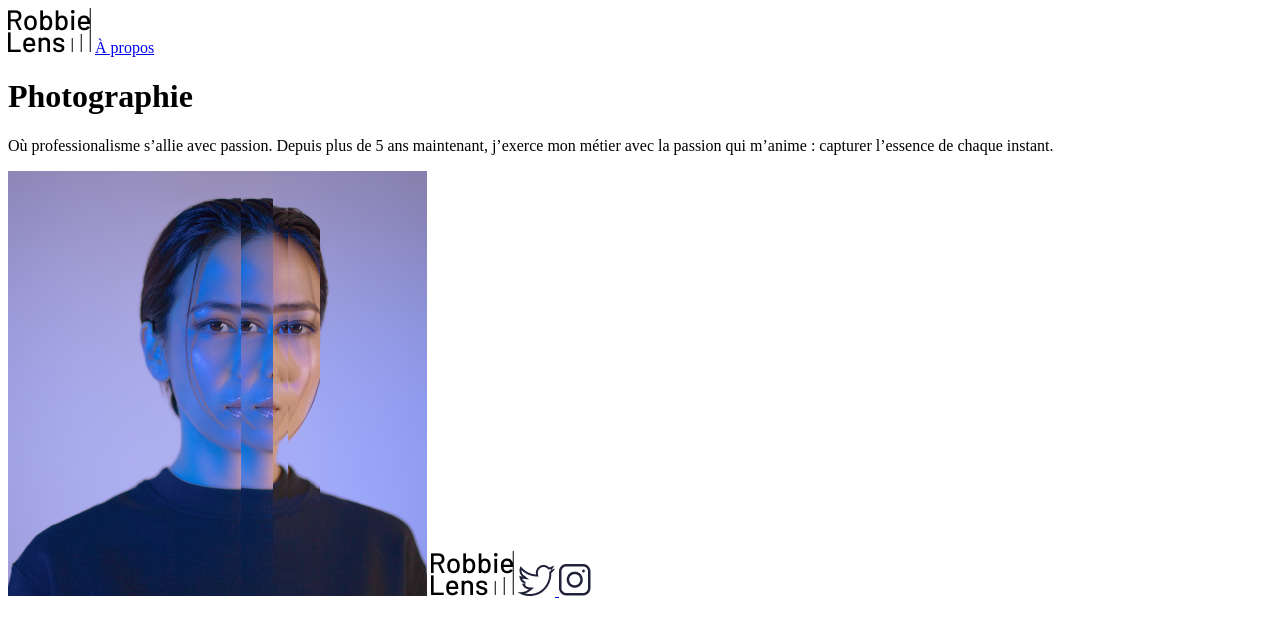
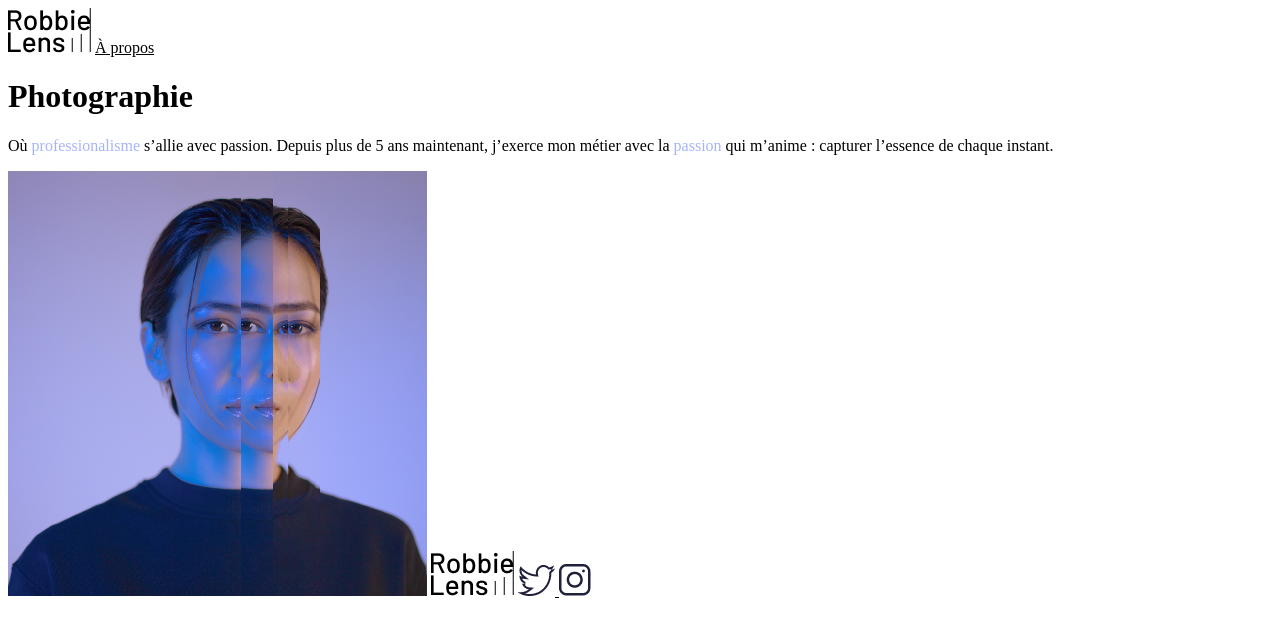
Before and after one commit to KrynGe-dev/openClassroomHtmlCssBase, a plain HTML site: page index.html in a window 1280 px wide. Drawn offline with Linux system fonts and the light colour scheme.

Commit message:
realisation du premier exercice css en ajoutant des couleurs aux span, aux liens ainsi que l'ajout de div autours des elements de debut de page et fin de page avec images et logos et liens d'accueil (premisses navigation/footer)

```diff
--- a/index.html
+++ b/index.html
@@ -2,18 +2,21 @@
 <html lang="fr">
 
 <head>
+    <link rel="stylesheet" href="style.css">
     <meta charset="utf-8">
     <title>Accueil - Robbie Lens Photographie</title>
 </head>
 
 <body>
+    <div>
     <img src="images/logo.png" alt="Logo Robbie Lens">
     <a href="a-propos.html">À propos</a>
+    </div>
     <h1>Photographie</h1>
     <p>
-        Où professionalisme s’allie avec passion. Depuis plus de 5 ans maintenant, j’exerce mon métier avec la passion
-        qui m’anime : capturer l’essence de chaque instant.
+    Où <span>professionalisme</span> s’allie avec passion. Depuis plus de 5 ans maintenant, j’exerce mon métier avec la <span>passion</span> qui m’anime : capturer l’essence de chaque instant.
     </p>
+    <div>
     <img src="images/robbie-lens.png" alt="Portrait de la photographe Robbie Lens">
     <img src="images/logo.png" alt="Logo Robbie Lens">
     <a target="_blank" href="https://twitter.com/">
@@ -22,6 +25,7 @@
     <a target="_blank" href="https://www.instagram.com/">
         <img src="images/instagram.png" alt="Logo Instagram">
     </a>
+    </div>
 </body>
 
 </html>
--- a/style.css
+++ b/style.css
@@ -0,0 +1,7 @@
+a {
+	color: black;
+}
+
+span {
+    color: #A5B4FC;
+}
```
Also changed, not shown: a-propos.html (+4 -0 lines).
